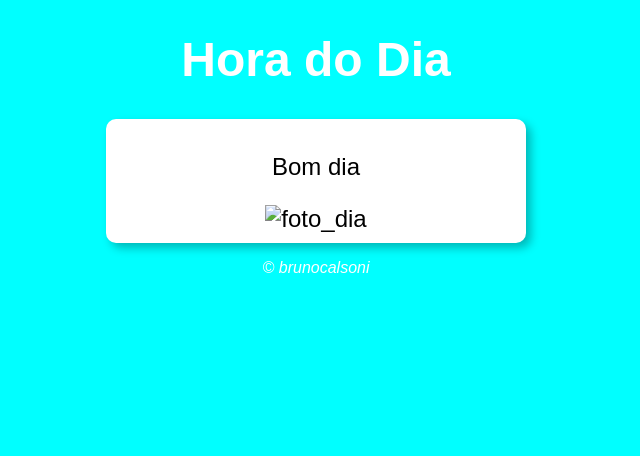
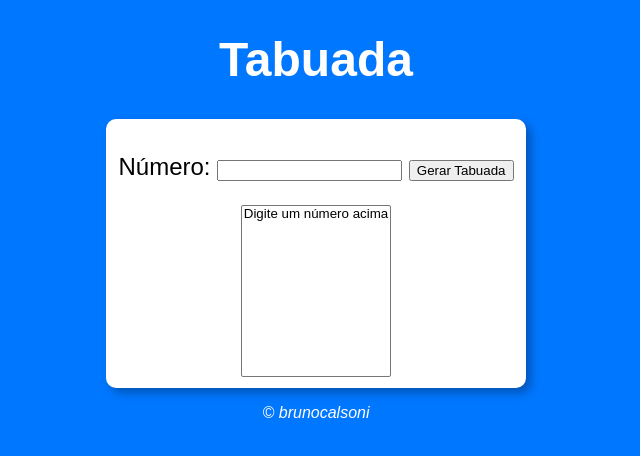
Before and after one commit to brunocalsoni/javascript, a plain HTML site: page exercicios/aula14ex/ex17/ex17.html in a window 1280 px wide. Shown: the whole page, without its empty margins (324-964 px from the left). Drawn offline with Linux system fonts and the light colour scheme; files that its build step writes are made by us from their sources.

Commit message:
resolução ex 16 e 17

```diff
--- a/exercicios/aula14ex/ex17/ex17.html
+++ b/exercicios/aula14ex/ex17/ex17.html
@@ -5,23 +5,28 @@
     <meta http-equiv="X-UA-Compatible" content="IE=edge">
     <meta name="viewport" content="width=device-width, initial-scale=1.0">
     <title>Document</title>
-    <link rel="stylesheet" href="estilos-extras/style01.css">
+    <link rel="stylesheet" href="style.css">
 </head>
-<body onload="carregar()">
+<body>
     <header>
-        <h1>Hora do Dia</h1>
+        <h1>Tabuada</h1>
     </header>
     <section>
         <div>
-            <p id="msg">Bom dia</p>
+            <p>
+                <label for="num">Número: <input type="number" name="num" id="num"></label>
+                <input type="button" value="Gerar Tabuada" onclick="tabuada()">
+            </p>
         </div>
         <div>
-            <img id="img" src="imagens-extras/extra01/dia.png" alt="foto_dia">
+            <select name="tabuada" id="seltab" size="10">
+                <option>Digite um número acima</option>
+            </select>
         </div>
     </section>
     <footer>
         <p>&copy; brunocalsoni</p>
     </footer>
-    <script src="js-extras/extra01.js"></script>
+    <script src="script.js"></script>
 </body>
 </html>
--- /dev/null
+++ b/exercicios/aula14ex/ex17/script.js
@@ -0,0 +1,21 @@
+function tabuada() {
+    var input = document.getElementById('num')
+    var tab = document.getElementById('seltab')
+
+    if (input.value.length == 0) {
+        window.alert('[ERRO] Insira um número para começar')
+
+    } else {
+        var n = Number(input.value)
+        var c = 1
+        tab.innerHTML = ''
+
+        while (c <= 10) {
+            var item = document.createElement('option')
+            item.text = `${n} X ${c} = ${n*c}`
+            item.value = `tab${c}`
+            tab.appendChild(item)
+            c++
+        }
+    }
+}
--- a/exercicios/aula14ex/ex17/style.css
+++ b/exercicios/aula14ex/ex17/style.css
@@ -5,7 +5,7 @@
 }
 
 body {
-    background-color: aqua;
+    background-color: rgb(0, 119, 255);
 }
 
 header {
--- /dev/null
+++ b/exercicios/aula15/ambiente.js
@@ -0,0 +1,5 @@
+let num = [4, 5, 6, 8, 10, 678]
+
+console.log(num)
+
+num[6] = 157
```
Also changed, not shown: exercicios/aula14ex/ex16/script.js (+18 -3 lines).
